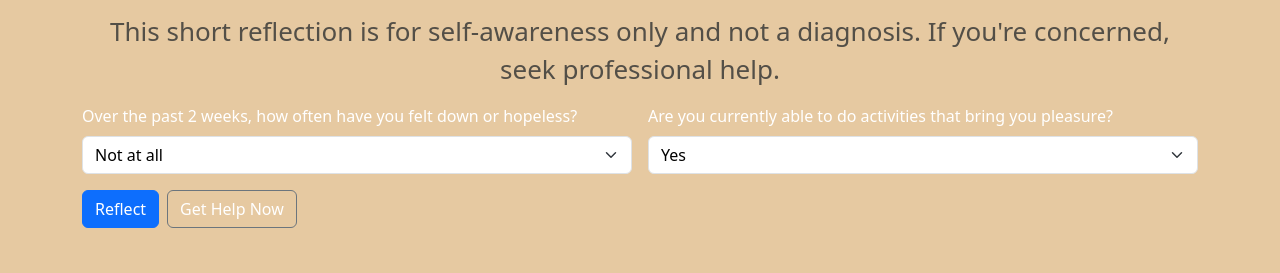
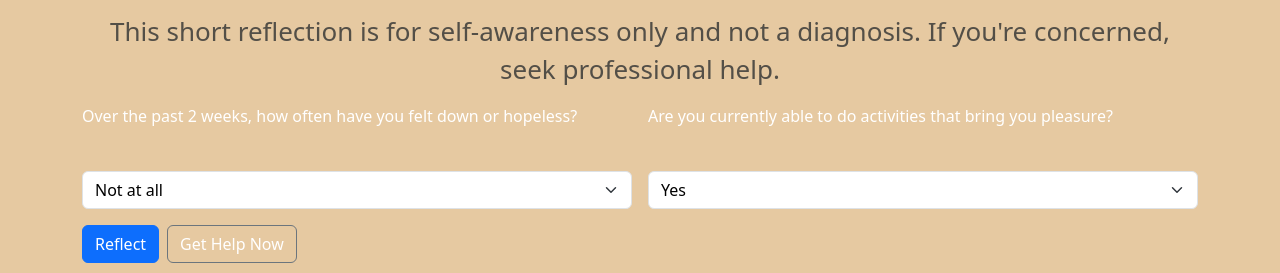
Before and after one commit to DarylMurphyCoder/mental-health, a website: page index.html in a window 1280 px wide. Shown: the part 1647-1920 px from the top of the page. Drawn offline with nearby package versions, Linux system fonts and the light colour scheme.

Commit message:
Fix: align self-check form selects on larger screens (responsive CSS)

```diff
--- a/assets/css/styles.css
+++ b/assets/css/styles.css
@@ -282,6 +282,29 @@ section[id], [id^="section"], h1[id], h2[id], h3[id], h4[id] {
   background-color: #ffffff !important;
 }
 
+/* Align self-check form labels and inputs on larger screens (laptops) so both
+   select boxes sit at the same vertical position regardless of label length.
+   We make each column a vertical flex container and give labels a consistent
+   minimum height so longer labels don't push the corresponding input lower. */
+@media (min-width: 992px) {
+  #selfCheckForm .col-md-6 {
+    display: flex;
+    flex-direction: column;
+  }
+
+  #selfCheckForm .form-label {
+    /* Reserve vertical space for multi-line labels so inputs align
+       across columns. Tweak this value if labels wrap differently. */
+    min-height: 3.4rem;
+    display: block;
+  }
+
+  /* Small top gap for the selects to separate them from labels consistently */
+  #selfCheckForm .form-select {
+    margin-top: 0.25rem;
+  }
+}
+
 /* Social icon list used in footer */
 .social-icons {
   gap: 1.25rem; /* increased spacing between icons */
```
